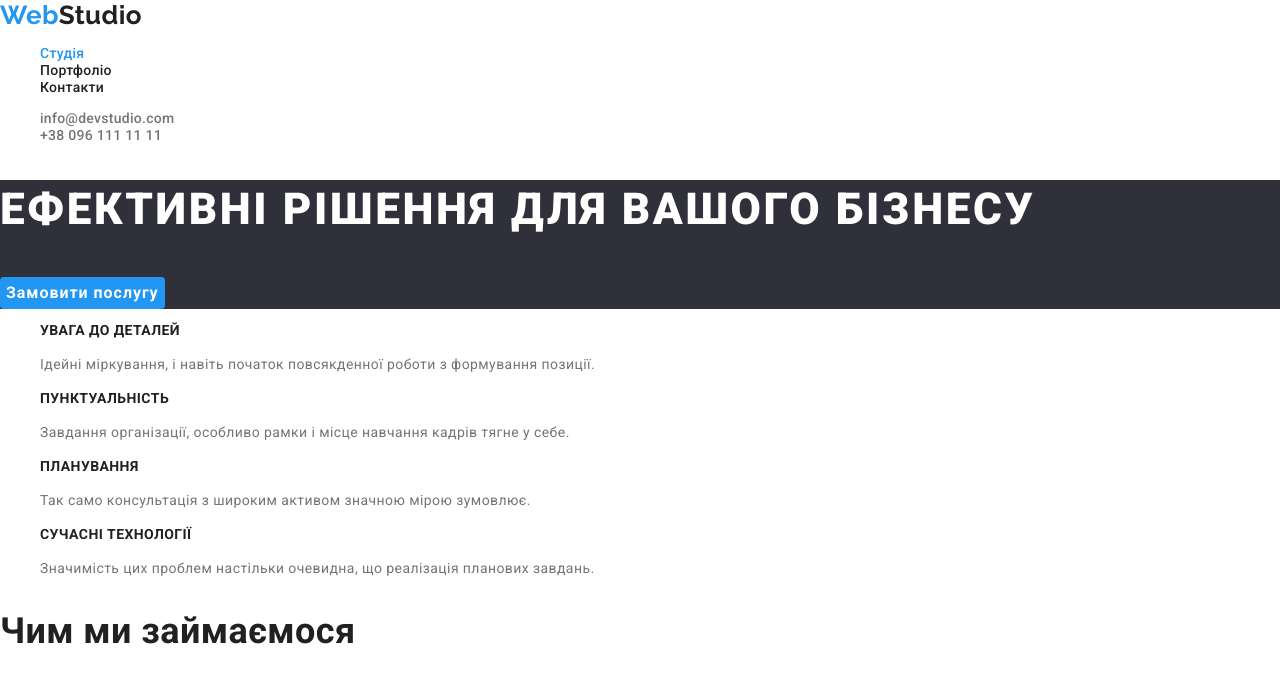
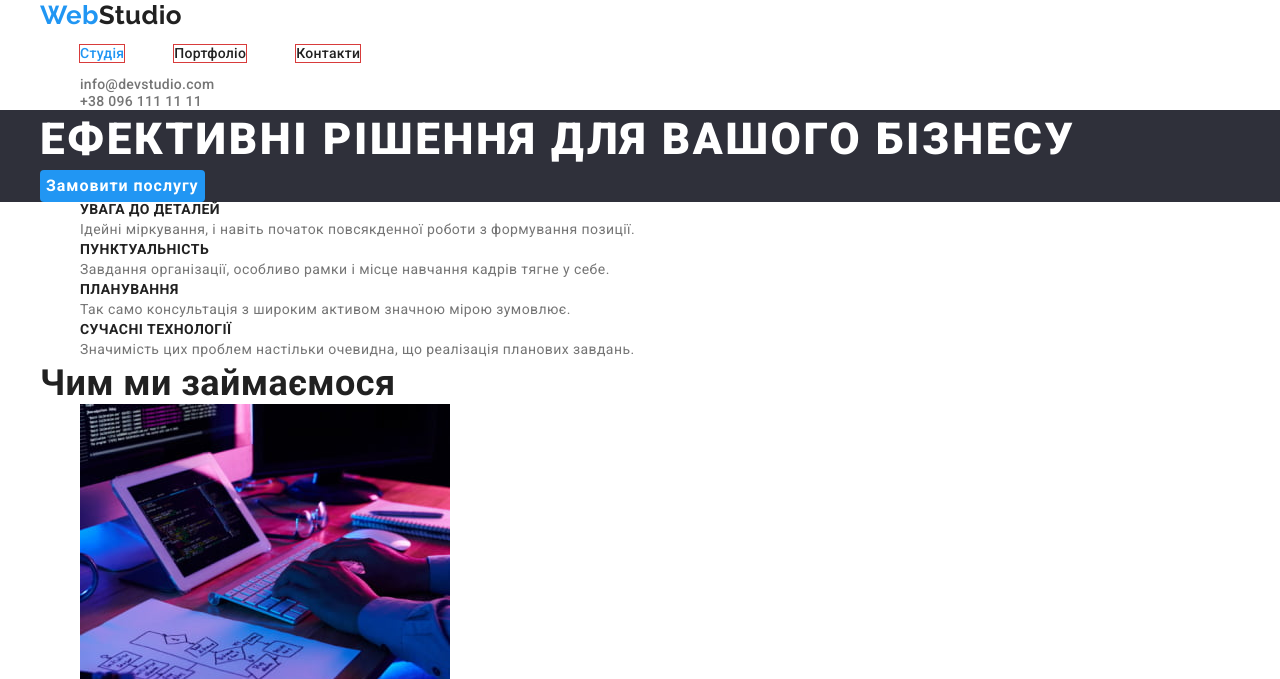
Before and after one commit to Sergey020/goit-markup-hw-08, a plain HTML site: page index.html in a window 1280 px wide. Shown: the top 679 px of the page. Drawn offline with nearby package versions, Linux system fonts and the light colour scheme.

Commit message:
site-nav .list

```diff
--- a/css/styles.css
+++ b/css/styles.css
@@ -15,6 +15,15 @@ body {
     letter-spacing: 0.03em;
 }
 
+h1,
+h2,
+h3,
+h4,
+h5,
+h6,
+p {
+    margin: 0;
+}
 .link {
     text-decoration: none;
     font-style: normal;
@@ -27,6 +36,32 @@ body {
 .list {
     list-style-type: none;
 }
+
+/*heder*/
+/*container*/
+.container {
+    width: 1230px;
+    padding-left: 15px;
+    padding-right: 15px;
+
+    margin-left: auto;
+    margin-right: auto;
+
+}
+.limarg {
+    margin-top: 0;
+    margin-bottom: 0;
+}
+.site-nav {
+    display: flex;
+}
+ .site-nav .list {
+    outline: 1px solid rgb(216, 59, 59);
+
+ }
+ .site-nav .list+ .list {
+    margin-left: 50px;
+ }
 
 .background-color {
     background-color: var(--color-primary);
--- a/index.html
+++ b/index.html
@@ -16,11 +16,12 @@
   </head>
   <body>
     <header class="background-color">
+      <div class="container">
       <nav>
         <a class="link-logo link" href="/" lang="en"
           ><span class="logo">Web</span>Studio</a
         >
-        <ul>
+        <ul class="site-nav limarge">
           <li class="list">
             <a class="links-nav link current" href="./index.html">Студія</a>
           </li>
@@ -32,7 +33,7 @@
           </li>
         </ul>
       </nav>
-      <ul>
+      <ul class="limarg">
         <li class="list">
           <a class="link contacts" href="mailto:info@devstudio.com"
             >info@devstudio.com</a
@@ -44,15 +45,21 @@
           >
         </li>
       </ul>
+      </div>
     </header>
+    <!--section 1-->
     <main>
       <section class="bg-color">
+        <div class="container">
         <h1 class="main-title">Ефективні рішення для вашого бізнесу</h1>
         <button class="button" type="button">Замовити послугу</button>
+        </div>
       </section>
+      <!--section 2-->
       <section>
+        <div class="container">
         <h2 class="visually-hidden">Наші особливості:</h2>
-        <ul>
+        <ul class="limarg">
           <li class="list">
             <h3 class="li-title">Увага до деталей</h3>
             <p class="li-text">
@@ -81,10 +88,13 @@
             </p>
           </li>
         </ul>
+      </div>
       </section>
+      <!--section 3-->
       <section>
+        <div class="container">
         <h2 class="section-title">Чим ми займаємося</h2>
-        <ul>
+        <ul class="limarg">
           <li class="list">
             <img
               src="./images/img1.jpg"
@@ -110,10 +120,13 @@
             />
           </li>
         </ul>
+      </div>
       </section>
+      <!--section 4-->
       <section class="section-fon">
+        <div class="container">
         <h2 class="section-title">Наша команда</h2>
-        <ul class="list">
+        <ul class="list limarg">
           <li class="li-fon">
             <img
               src="./images/img-igor.jpg"
@@ -155,9 +168,11 @@
             <p class="text" lang="en">UI Designer</p>
           </li>
         </ul>
+      </div>
       </section>
     </main>
     <footer class="bg-color">
+      <div class="container">
       <a class="link-logo acsent-color link" href="/" lang="en"
         ><span class="logo">Web</span>Studio</a>
       <address>
@@ -184,6 +199,7 @@
           </li>
         </ul>
       </address>
+    </div>
     </footer>
   </body>
 </html>
```
Also changed, not shown: portfolio.html (+10 -3 lines).
